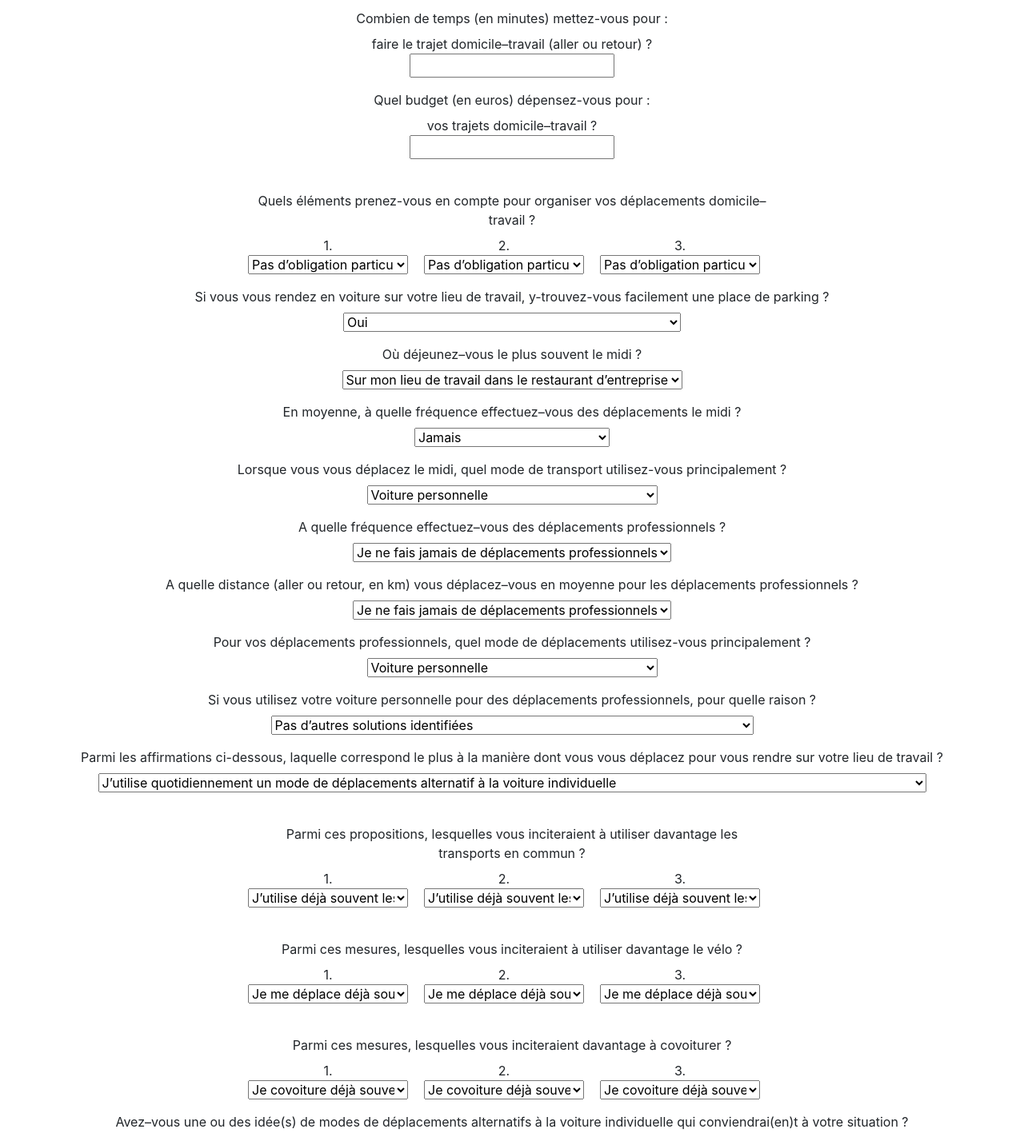
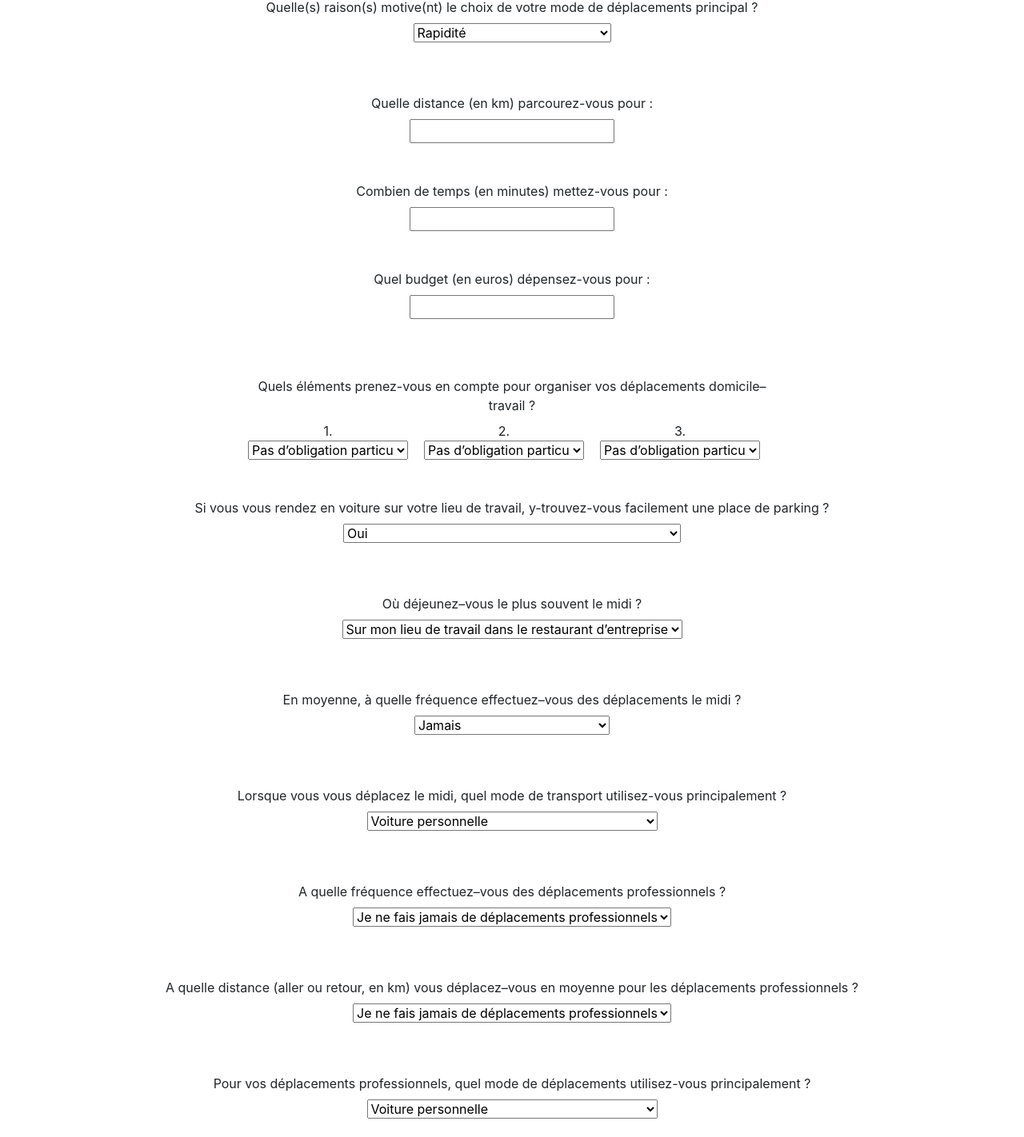
Before and after one commit to EdouardSellier/wcs-ouvert, a React (Create React App) app in the folder front/: page /sondage in a window 1280 px wide. Shown: the part 846-2268 px from the top of the page at 80% size. Built offline with nearby package versions, Linux system fonts and the light colour scheme.

Commit message:
I removed the 'possibilites' states into the 'Number' components and 'Text' components because usuless.

```diff
--- a/front/src/components/Sondage.jsx
+++ b/front/src/components/Sondage.jsx
@@ -7,38 +7,49 @@ const MultipleOption = props => {
   return (
     <React.Fragment>
       <br />
-      <div>
-        <label for={props.data.id} class="w-50">
+      <div className="mb-5">
+        <label htmlFor={props.data.id} className="w-50">
           {props.data.label}
         </label>
-        <div class="d-flex justify-content-center">
-          <div class="threeInput">
+        <div className="d-flex justify-content-center">
+          <div className="threeInput">
             <span>1.</span>
-            <select id={props.data.id} class="w-100" onChange={props.function}>
+            <select
+              id={props.data.id}
+              className="w-100"
+              onChange={props.function}
+            >
               {props.data.possibilities.map(content => {
-                return <option>{content}</option>;
+                return <option key={content}>{content}</option>;
               })}
             </select>
           </div>
-          <div class="threeInput">
+          <div className="threeInput">
             <span>2.</span>
-            <select id={props.data.id} class="w-100" onChange={props.function}>
+            <select
+              id={props.data.id}
+              className="w-100"
+              onChange={props.function}
+            >
               {props.data.possibilities.map(content => {
-                return <option>{content}</option>;
+                return <option key={content}>{content}</option>;
               })}
             </select>
           </div>
-          <div class="threeInput">
+          <div className="threeInput">
             <span>3.</span>
-            <select id={props.data.id} class="w-100" onChange={props.function}>
+            <select
+              id={props.data.id}
+              className="w-100"
+              onChange={props.function}
+            >
               {props.data.possibilities.map(content => {
-                return <option>{content}</option>;
+                return <option key={content}>{content}</option>;
               })}
             </select>
           </div>
         </div>
       </div>
-      <p />
     </React.Fragment>
   );
 };
@@ -46,9 +57,9 @@ const MultipleOption = props => {
 const Text = props => {
   return (
     <React.Fragment>
-      <label for={props.data.id}>{props.data.label}</label>
+      <label htmlFor={props.data.id}>{props.data.label}</label>
       <br />
-      <textarea />;
+      <textarea onChange={props.function} className="mb-5 commentary" />
       <p />
     </React.Fragment>
   );
@@ -57,36 +68,13 @@ const Text = props => {
 const Option = props => {
   return (
     <React.Fragment>
-      <label for={props.data.id}>{props.data.label}</label>
+      <label htmlFor={props.data.id}>{props.data.label}</label>
       <br />
-      <select id={props.data.id} onChange={props.function}>
+      <select className="mb-5" id={props.data.id} onChange={props.function}>
         {props.data.possibilities.map(content => {
-          return <option>{content}</option>;
+          return <option key={content}>{content}</option>;
         })}
       </select>
-      <p />
-    </React.Fragment>
-  );
-};
-
-const Checkbox = props => {
-  return (
-    <React.Fragment>
-      <label for={props.data.id}>{props.data.label}</label>
-      <br />
-      {props.data.possibilities.map(content => {
-        return (
-          <div>
-            <span>{content} </span>
-            <input
-              type="checkbox"
-              id={props.data.id}
-              name={content}
-              onChange={props.function}
-            />
-          </div>
-        );
-      })}
       <p />
     </React.Fragment>
   );
@@ -95,23 +83,15 @@ const Checkbox = props => {
 const Number = props => {
   return (
     <React.Fragment>
-      <label for={props.data.id}>{props.data.label}</label>
+      <label htmlFor={props.data.id}>{props.data.label}</label>
       <br />
-      {props.data.possibilities.map(content => {
-        return (
-          <div>
-            <span>{content} </span>
-            <br />
-            <input
-              type="number"
-              id={props.data.id}
-              name={content}
-              onChange={props.function}
-            />
-          </div>
-        );
-      })}
-      <p />
+      <input
+        className="mb-5"
+        type="number"
+        id={props.data.id}
+        onChange={props.function}
+      />
+      <br />
     </React.Fragment>
   );
 };
@@ -202,22 +182,20 @@ class Sondage extends Component {
           id: "distanceKlms",
           type: "number",
           label: "Quelle distance (en km) parcourez-vous pour :",
-          possibilities: ["vous rendre sur votre lieu de travail ?"]
+          possibilities: []
         },
         {
           id: "distanceMin",
           type: "number",
           label: "Combien de temps (en minutes) mettez-vous pour :",
-          possibilities: [
-            "faire le trajet domicile–travail (aller ou retour) ?"
-          ]
+          possibilities: []
         },
 
         {
           id: "distanceMoney",
           type: "number",
           label: "Quel budget (en euros) dépensez-vous pour :",
-          possibilities: ["vos trajets domicile–travail ?"]
+          possibilities: []
         },
         {
           id: "elements",
@@ -424,8 +402,8 @@ class Sondage extends Component {
     };
   }
 
-  change(e) {
-    alert(e.target.value);
+  changeState(e) {
+    console.log("the value of the input selected is '" + e.target.value + "'");
   }
 
   render() {
@@ -441,23 +419,43 @@ class Sondage extends Component {
             {this.state.questions.map(data => {
               switch (data.type) {
                 case "option":
-                  return <Option data={data} />;
-
-                case "checkbox":
-                  return <Checkbox data={data} />;
+                  return (
+                    <Option
+                      key={data.id}
+                      data={data}
+                      function={e => this.changeState(e)}
+                    />
+                  );
                 case "number":
-                  return <Number data={data} />;
+                  return (
+                    <Number
+                      key={data.id}
+                      data={data}
+                      function={e => this.changeState(e)}
+                    />
+                  );
                 case "multipleOption":
-                  return <MultipleOption data={data} />;
+                  return (
+                    <MultipleOption
+                      key={data.id}
+                      data={data}
+                      function={e => this.changeState(e)}
+                    />
+                  );
                 case "text":
-                  return <Text data={data} />;
+                  return (
+                    <Text
+                      key={data.id}
+                      data={data}
+                      function={e => this.changeState(e)}
+                    />
+                  );
                 default:
                   return <p>Il y a une erreur.</p>;
               }
             })}
           </form>
         </div>
-
         <Footer />
       </div>
     );
--- a/front/src/components/css/Sondage.css
+++ b/front/src/components/css/Sondage.css
@@ -1,5 +1,11 @@
 .sondage {
   min-height: 85vh;
+  overflow: hidden;
+}
+
+.commentary {
+  width: 33%;
+  height: 600px;
 }
 
 .threeInput {
```
